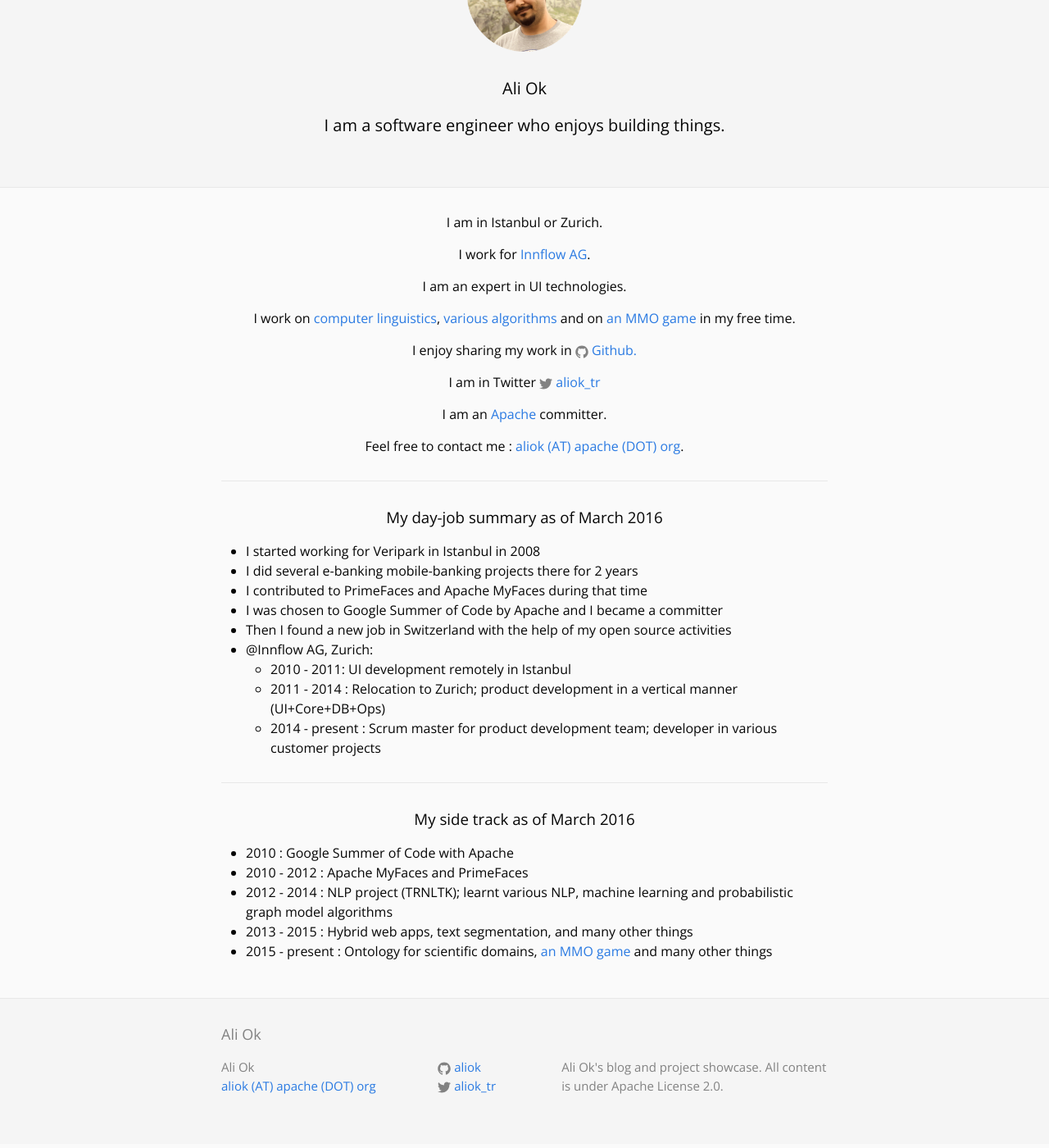
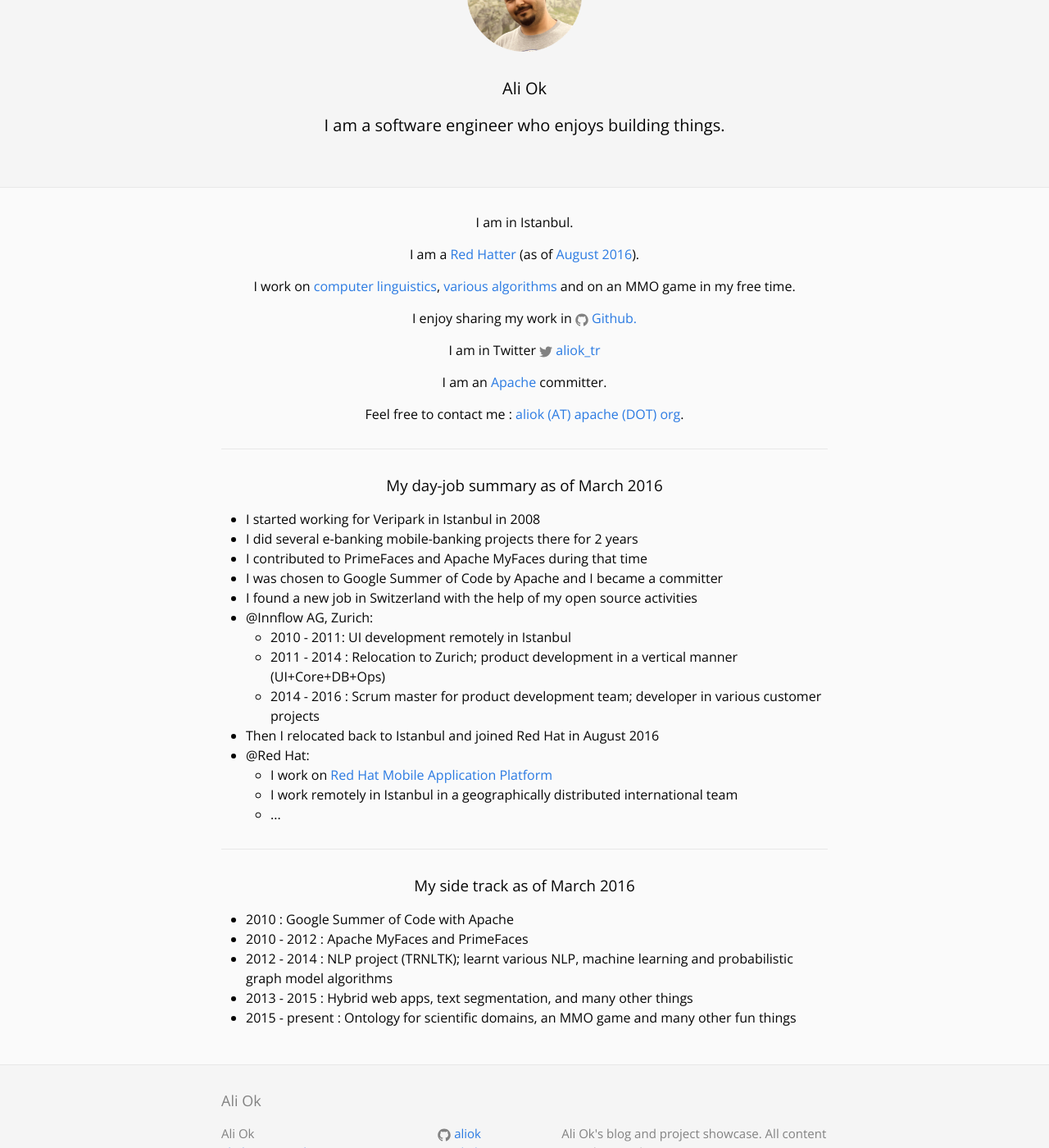
Before and after one commit to aliok/aliok.github.io, a Jekyll site: the page built from about.html, in a window 1280 px wide and 1400 px high, scrolled down 198 px. Shown: the whole window at 82% size. Built offline with Jekyll 4.4.1, drawn with Linux system fonts in a browser that asks for light colours.

Commit message:
Update about page, aside view and Red Hat blog post

```diff
--- a/_includes/aside.html
+++ b/_includes/aside.html
@@ -8,14 +8,12 @@
         I am a software engineer who enjoys building things.
     </p>
 
-    <p>I am an expert in UI technologies.</p>
+    <p>I am a <a href="https://www.redhat.com/">Red Hatter</a> (as of <a href="/techposts/2016-06-21-joining-red-hat.html">August 2016</a>).</p>
 
     <p>
         I work on <a href="https://github.com/aliok/trnltk-java">computer linguistics</a>,
         <a href="https://github.com/aliok?tab=repositories">various algorithms</a>
-        and
-        on <a href="http://rambo.li">an MMO game</a>
-        in my free time.
+        and on an MMO game in my free time.
     </p>
 
     <p>I enjoy sharing my work in
--- a/about.html
+++ b/about.html
@@ -26,18 +26,14 @@ permalink: /about/
 <div class="page-content">
     <div class="wrapper">
         <div class="about-work">
-            <p>I am in Istanbul or Zurich.</p>
+            <p>I am in Istanbul.</p>
 
-            <p>I work for <a href="http://www.innflow.com">Innflow AG</a>.</p>
-
-            <p>I am an expert in UI technologies.</p>
+            <p>I am a <a href="https://www.redhat.com/">Red Hatter</a> (as of <a href="/techposts/2016-06-21-joining-red-hat.html">August 2016</a>).</p>
 
             <p>
                 I work on <a href="https://github.com/aliok/trnltk-java">computer linguistics</a>,
                 <a href="https://github.com/aliok?tab=repositories">various algorithms</a>
-                and
-                on <a href="http://rambo.li">an MMO game</a>
-                in my free time.
+                and on an MMO game in my free time.
             </p>
 
             <p>I enjoy sharing my work in
@@ -78,13 +74,20 @@ permalink: /about/
                 <li>I did several e-banking mobile-banking projects there for 2 years</li>
                 <li>I contributed to PrimeFaces and Apache MyFaces during that time</li>
                 <li>I was chosen to Google Summer of Code by Apache and I became a committer</li>
-                <li>Then I found a new job in Switzerland with the help of my open source activities</li>
+                <li>I found a new job in Switzerland with the help of my open source activities</li>
                 <li>@Innflow AG, Zurich:
                     <ul>
-
                         <li>2010 - 2011: UI development remotely in Istanbul</li>
                         <li>2011 - 2014 : Relocation to Zurich; product development in a vertical manner (UI+Core+DB+Ops)</li>
-                        <li>2014 - present : Scrum master for product development team; developer in various customer projects</li>
+                        <li>2014 - 2016 : Scrum master for product development team; developer in various customer projects</li>
+                    </ul>
+                </li>
+                <li>Then I relocated back to Istanbul and joined Red Hat in August 2016</li>
+                <li>@Red Hat:
+                    <ul>
+                        <li>I work on <a href="https://www.redhat.com/en/technologies/mobile/application-platform">Red Hat Mobile Application Platform</a></li>
+                        <li>I work remotely in Istanbul in a geographically distributed international team</li>
+                        <li>...</li>
                     </ul>
                 </li>
             </ul>
@@ -96,7 +99,7 @@ permalink: /about/
                 <li>2010 - 2012 : Apache MyFaces and PrimeFaces</li>
                 <li>2012 - 2014 : NLP project (TRNLTK); learnt various NLP, machine learning and probabilistic graph model algorithms</li>
                 <li>2013 - 2015 : Hybrid web apps, text segmentation, and many other things</li>
-                <li>2015 - present : Ontology for scientific domains, <a href="http://rambo.li">an MMO game</a> and many other things</li>
+                <li>2015 - present : Ontology for scientific domains, an MMO game and many other fun things</li>
             </ul>
         </div>
     </div>
```
Also changed, not shown: _techposts/2016-06-21-joining-red-hat.markdown (renamed from _techposts/2016-06-15-joining-red-hat.markdown, +3 -4 lines).
